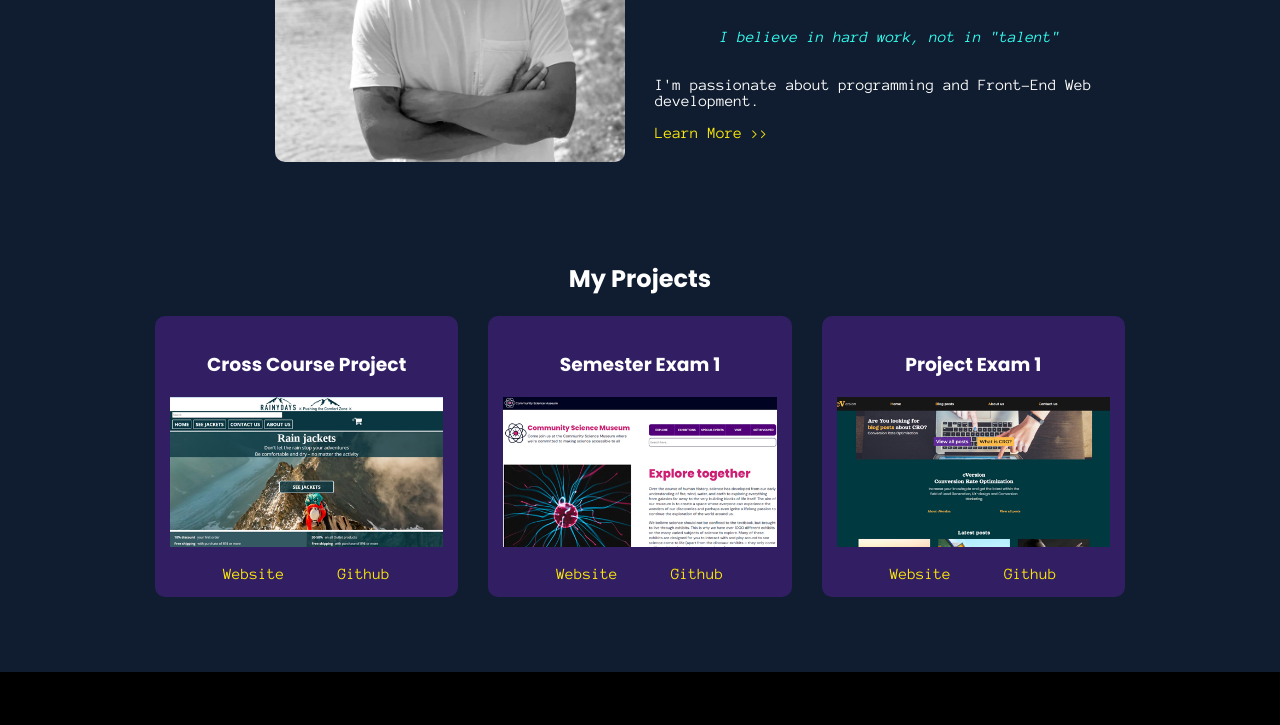
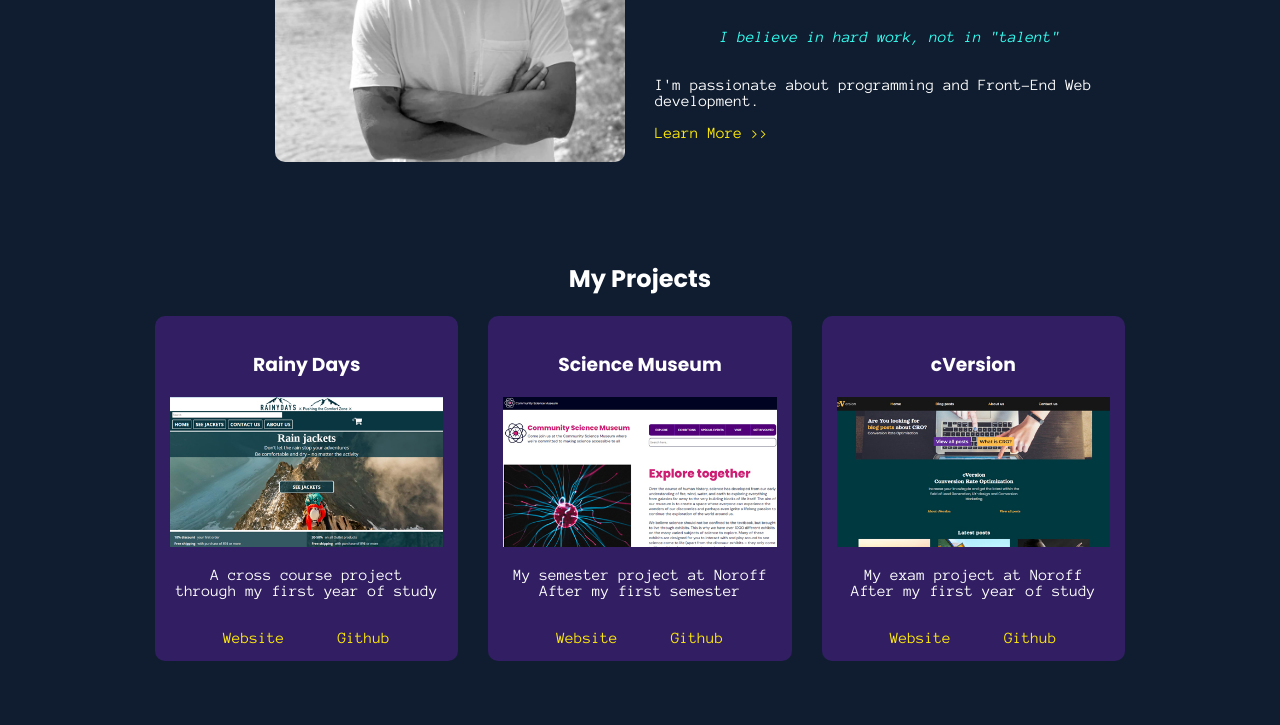
Before and after one commit to joakimlees/portfolio-old, a plain HTML site: page index.html in a window 1280 px wide. Shown: the part 547-1272 px from the top of the page. Drawn offline with Linux system fonts and the light colour scheme.

Commit message:
added description on cards

```diff
--- a/index.html
+++ b/index.html
@@ -69,30 +69,42 @@
           <h2 class="poppins">My Projects</h2>
           <div class="cards">
             <div class="card">
-              <h3>Cross Course Project</h3>
+              <h3>Rainy Days</h3>
               <div class="card__img-wrapper">
                 <img src="/images/rainydays.jpg" alt="screenshot of the website project rainydays" />
               </div>
+              <p>
+                A cross course project<br />
+                through my first year of study
+              </p>
               <div class="card__link-wrapper">
                 <a href="https://elastic-bardeen-c51046.netlify.app">Website</a>
                 <a href="https://github.com/Noroff-FEU-Assignments/cross-course-project-joakimlees">Github</a>
               </div>
             </div>
             <div class="card">
-              <h3>Semester Exam 1</h3>
+              <h3>Science Museum</h3>
               <div class="card__img-wrapper">
                 <img src="/images/sciencemuseum.jpg" alt="screenshot of the website project rainydays" />
               </div>
+              <p>
+                My semester project at Noroff <br />
+                After my first semester
+              </p>
               <div class="card__link-wrapper">
                 <a href="https://epic-liskov-cfac0f.netlify.app">Website</a>
                 <a href="https://github.com/joakimlees/semester-project-dec2021_joakimlees">Github</a>
               </div>
             </div>
             <div class="card">
-              <h3>Project Exam 1</h3>
+              <h3>cVersion</h3>
               <div class="card__img-wrapper">
                 <img src="/images/blog.jpg" alt="screenshot of the website project rainydays" />
               </div>
+              <p>
+                My exam project at Noroff <br />
+                After my first year of study
+              </p>
               <div class="card__link-wrapper">
                 <a href="https://guileless-frangollo-31ef7e.netlify.app">Website</a>
                 <a href="https://github.com/Noroff-FEU-Assignments/project-exam-1-joakimlees">Github</a>
```
